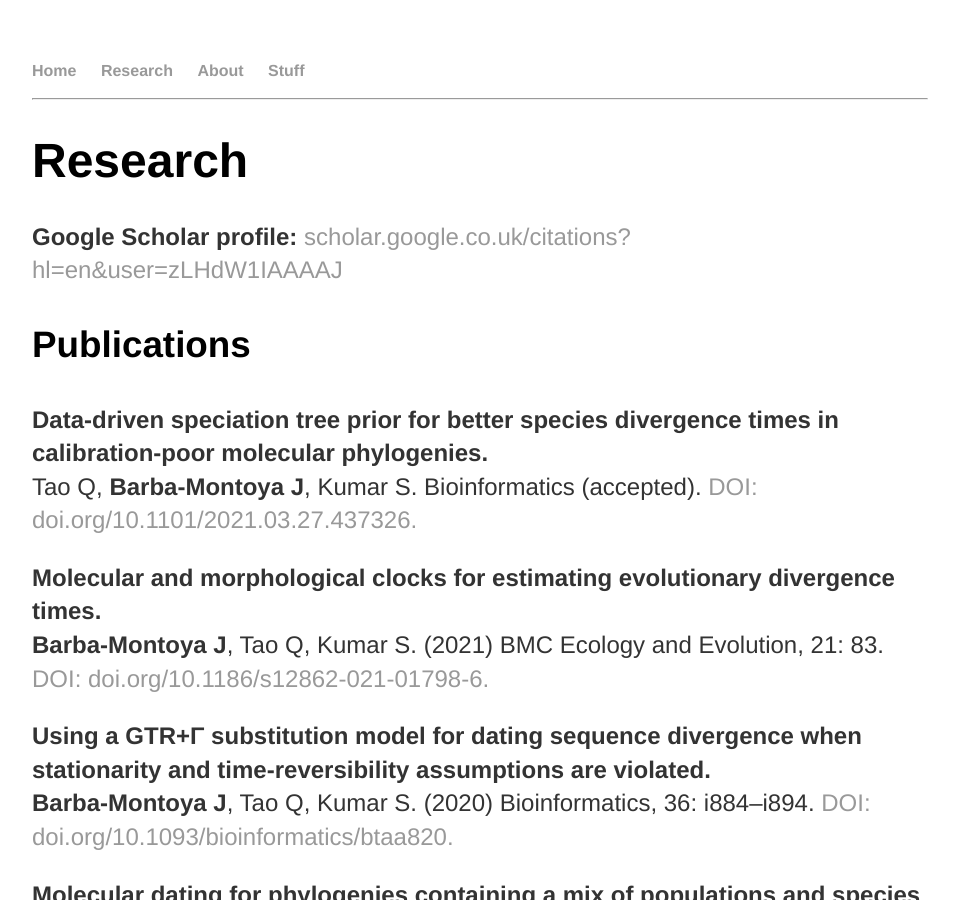
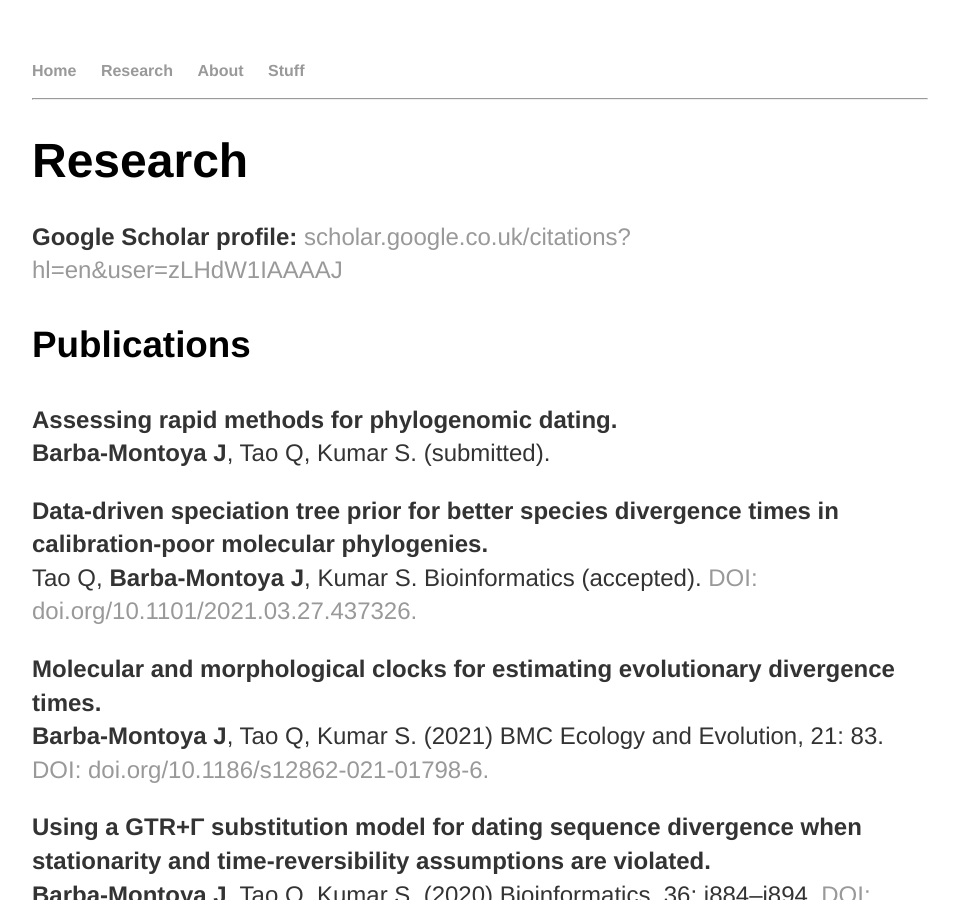
Before and after one commit to josebarbamontoya/josebarbamontoya.github.io, a Jekyll site: the page built from research/index.html, in a window 1280 px wide and 900 px high. Shown: the whole window, without its empty margins (160-1119 px from the left). Built offline with Jekyll 4.4.1, drawn with Linux system fonts in a browser that asks for light colours.

Commit message:
Update index.html

```diff
--- a/research/index.html
+++ b/research/index.html
@@ -7,6 +7,9 @@ title: Jose Barba-Montoya
 					<h1>Research</h1>
 					<p><b>Google Scholar profile:</b><a href="https://scholar.google.co.uk/citations?hl=en&user=zLHdW1IAAAAJ"> scholar.google.co.uk/citations?hl=en&user=zLHdW1IAAAAJ</a></p>
 					<h3>Publications</h3>
+
+<p><b>Assessing rapid methods for phylogenomic dating.</b><br>
+<b>Barba-Montoya J</b>, Tao Q, Kumar S. (submitted).
 
 <p><b>Data-driven speciation tree prior for better species divergence times in calibration-poor molecular phylogenies.</b><br>
 Tao Q, <b>Barba-Montoya J</b>, Kumar S. Bioinformatics (accepted). <a href="https://doi.org/10.1101/2021.03.27.437326">DOI: doi.org/10.1101/2021.03.27.437326.</a>
```
